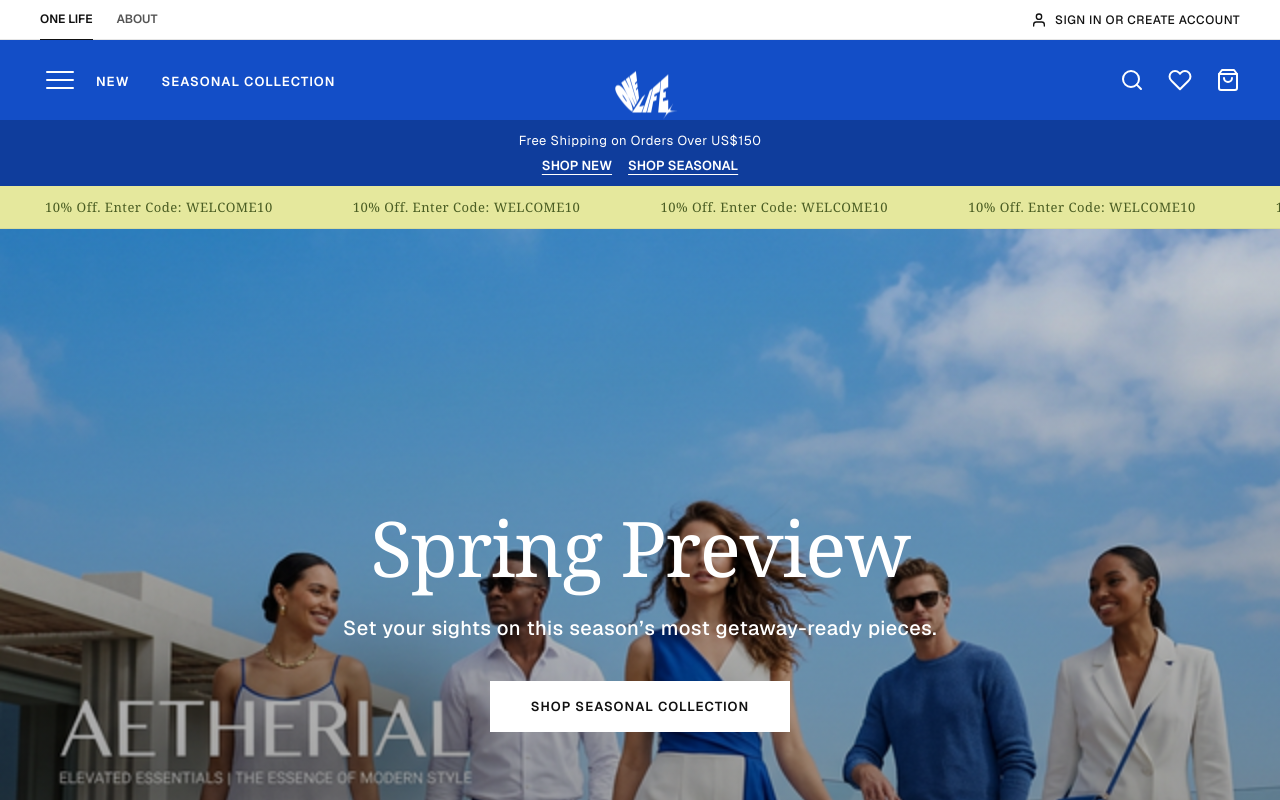
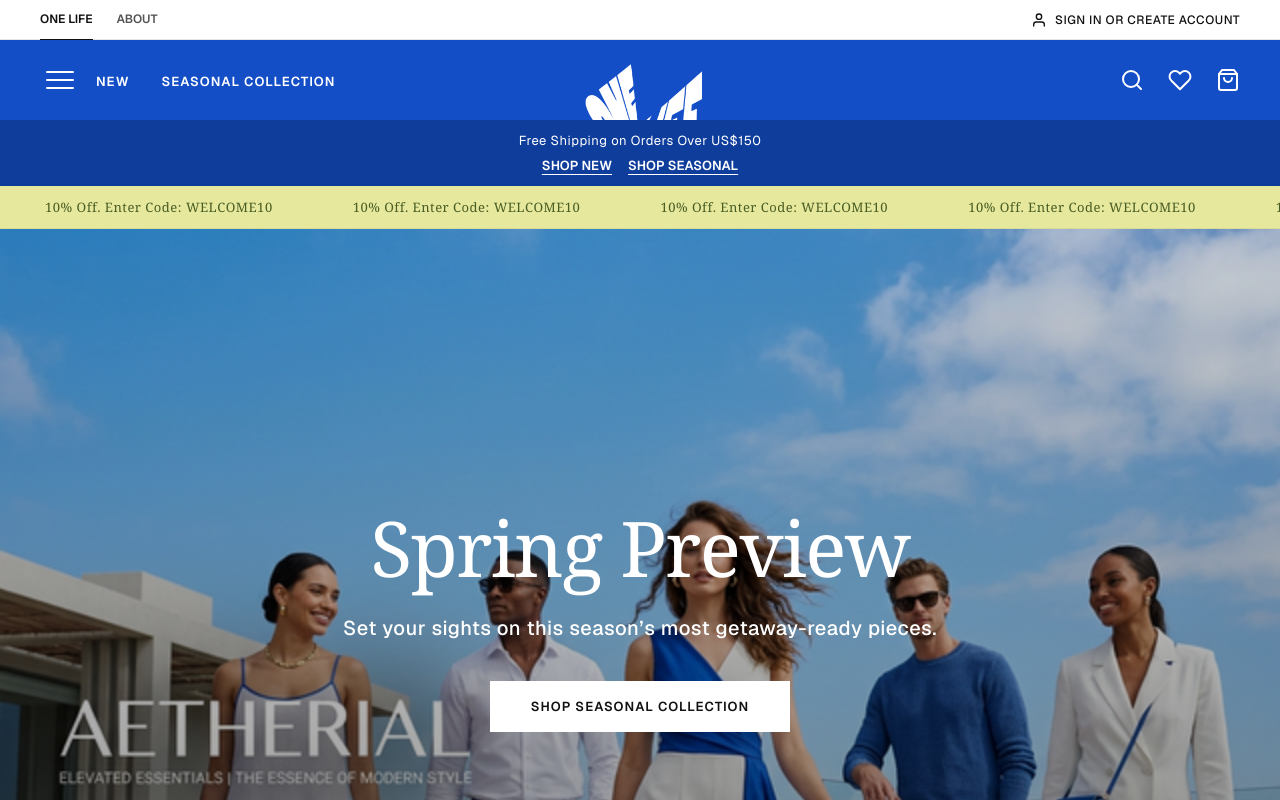
Before and after one commit to ke7innnn/onelife, a Next.js app: page / in a window 1280 px wide. Shown: the top 800 px of the page. Built offline with nearby package versions, Linux system fonts and the light colour scheme.

Commit message:
Update: Fix logo visibility and crop top empty space

```diff
--- a/src/components/Header.module.css
+++ b/src/components/Header.module.css
@@ -112,10 +112,19 @@
     justify-content: center;
     align-items: center;
     z-index: 10;
+    height: 80px;
+    /* Match mainNav height */
+    width: 300px;
+    overflow: hidden;
+    /* This will help with cropping */
 }
 
 .logoImage {
     object-fit: contain;
+    object-position: 50% 100%;
+    /* Align to bottom to 'crop' the top empty space */
+    transform: scale(2.2);
+    /* Make it much bigger to fill the crops */
     filter: brightness(0) invert(1);
 }
 
```
Also changed, not shown: public/tab logo/IMG_4726.PNG (added).
